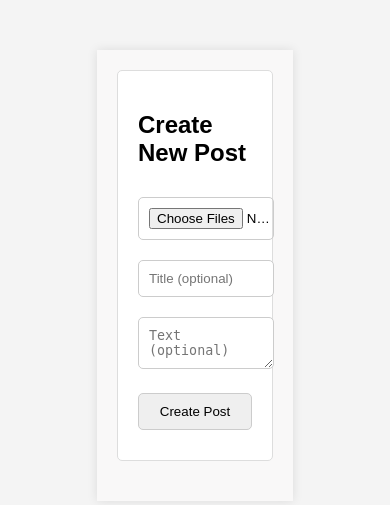
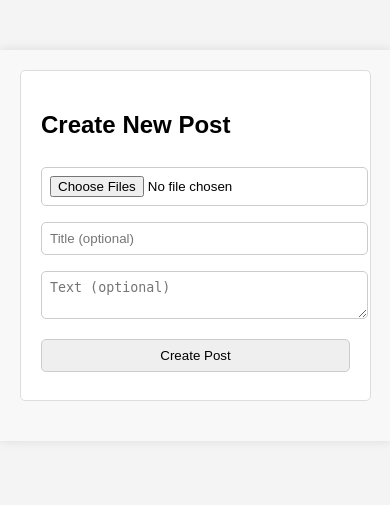
Before and after one commit to luddite478/blog, a Flask app: page /admin/ in a window 390 px wide. Shown: the top 505 px of the page. Run offline with Flask 3, Linux system fonts and the light colour scheme; data that the repository does not hold is empty.

Commit message:
upd css for phone

```diff
--- a/server/templates/admin.html
+++ b/server/templates/admin.html
@@ -13,7 +13,8 @@
         }
 
         .container {
-            width: 40%;
+            width: 90%; /* Adjust width for smaller screens */
+            max-width: 600px; /* Set a max-width for larger screens */
             margin: 0 auto;
             background-color: #f9f8f8;
             padding: 20px;
@@ -98,6 +99,29 @@
 
         .delete-button:hover {
             background-color: #ff1a1a;
+        }
+
+        @media (max-width: 600px) {
+            .post-title {
+                font-size: 20px;
+            }
+
+            .post-content {
+                font-size: 16px;
+            }
+
+            .create-post input[type="text"],
+            .create-post textarea,
+            .create-post input[type="file"],
+            .create-post input[type="submit"] {
+                padding: 8px;
+                margin: 8px 0;
+            }
+
+            .delete-button {
+                padding: 4px 8px;
+                font-size: 0.7em;
+            }
         }
     </style>
 </head>
```
